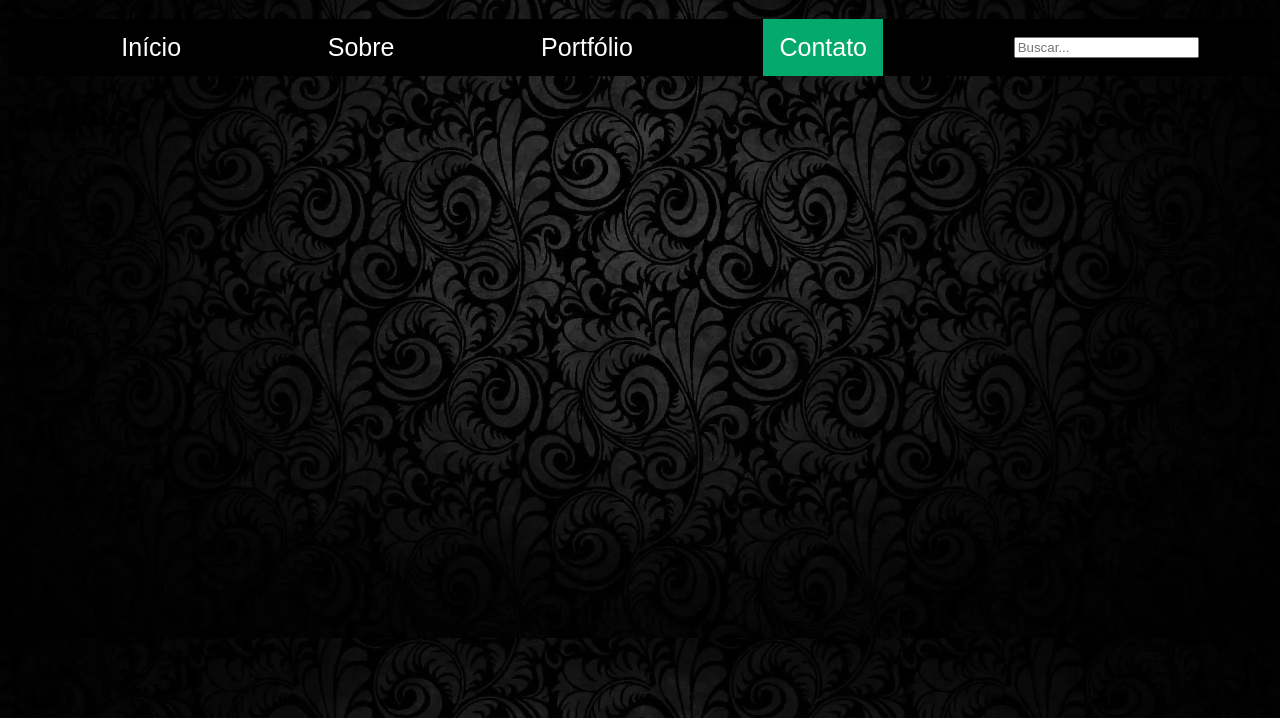
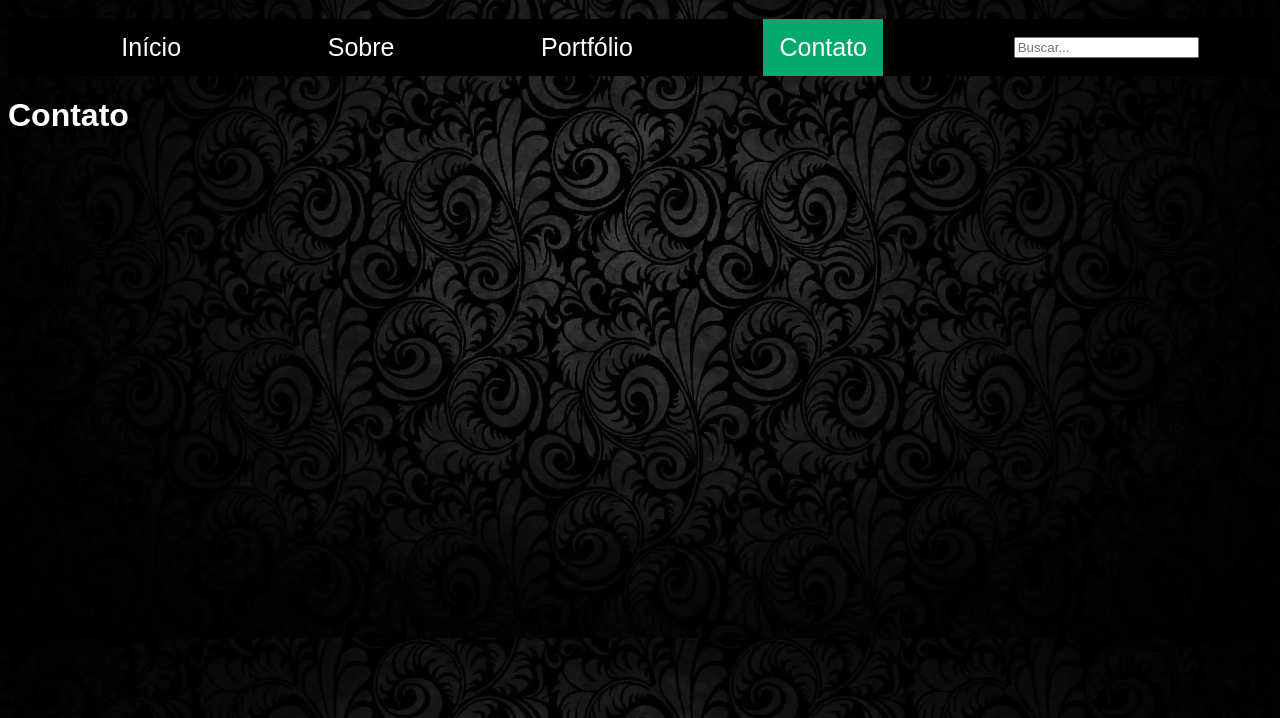
Before and after one commit to MiguelMascarini/menucweb, a plain HTML site: page contato.html in a window 1280 px wide. Shown: the part 82-800 px from the top of the page. Drawn offline with Linux system fonts and the light colour scheme.

Commit message:
Update contato.html

```diff
--- a/contato.html
+++ b/contato.html
@@ -21,4 +21,4 @@
         </div></li>
       </ul>
 
-    <h1><FONT style="sans-serif">Contato</FONT></h1>
+    <h1><FONT style="sans-serif" color="white">Contato</FONT></h1>
```
